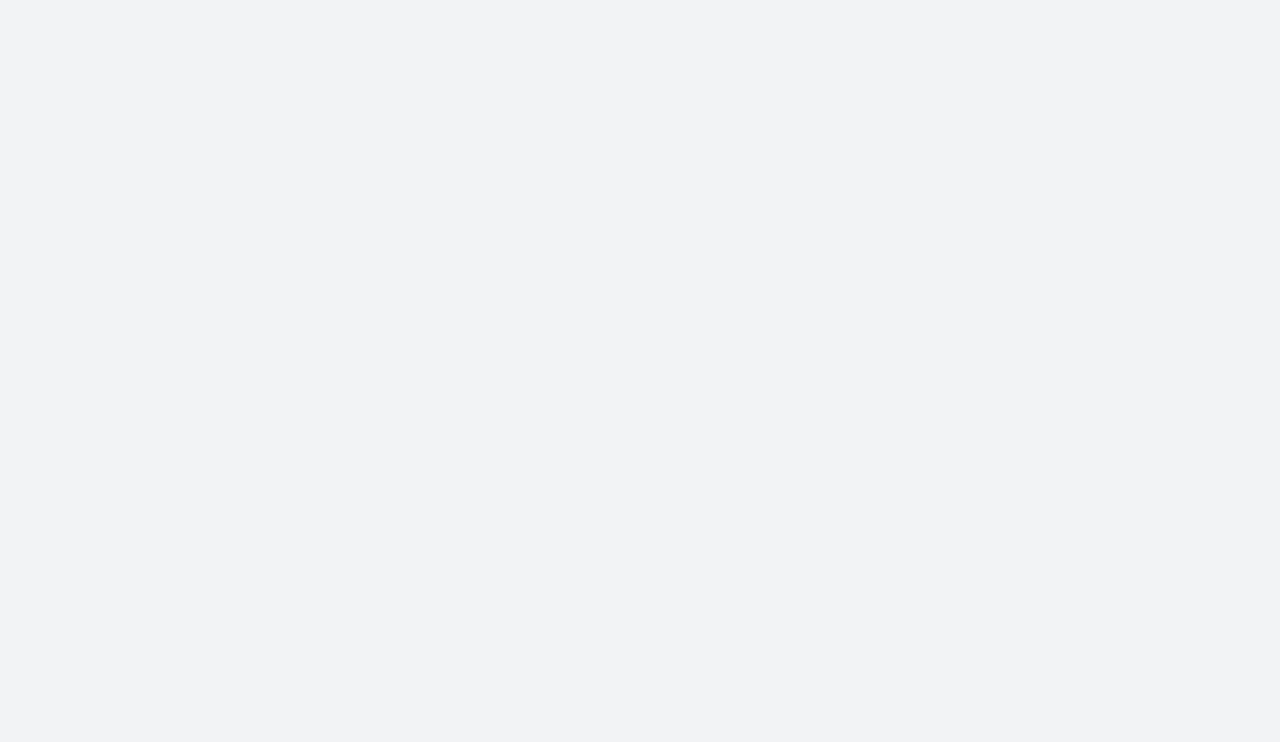
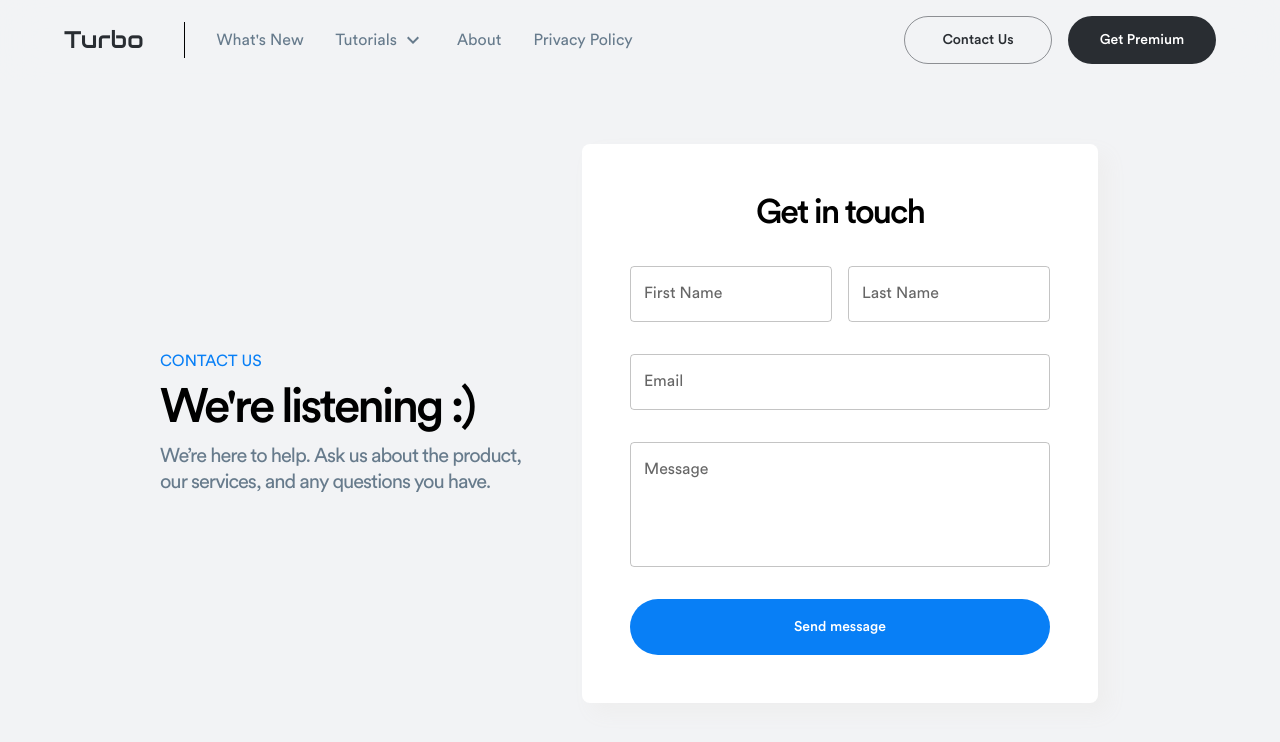
Before and after one commit to Basebolt/turbo-website, a React (Create React App) app: page /contact-us in a window 1280 px wide. Before the commit this address had no page. Shown: the top 742 px of the page. Built offline with nearby package versions, Linux system fonts and the light colour scheme.

Commit message:
contact page

```diff
--- a/src/App.js
+++ b/src/App.js
@@ -10,6 +10,7 @@ import { WhatsNew } from "./pages/what's-new";
 import AOS from "aos";
 import "aos/dist/aos.css"; // You can also use <link> for styles
 import { theme } from "./theme";
+import { ContactUs } from "./pages/contact-us";
 
 export default function App() {
   React.useEffect(() => {
@@ -28,6 +29,7 @@ export default function App() {
             <Route path="what's-new" element={<WhatsNew />} />
             <Route path="about" element={<About />} />
             <Route path="privacy-policy" element={<PrivacyPolicy />} />
+            <Route path="contact-us" element={<ContactUs />} />
           </Route>
         </Routes>
       </BrowserRouter>
--- a/src/components/Navbar/CTABtnGroup/index.js
+++ b/src/components/Navbar/CTABtnGroup/index.js
@@ -1,3 +1,4 @@
+import { Link } from "react-router-dom";
 import { Button } from "../../Button";
 
 export const CTABtnGroup = () => {
@@ -7,9 +8,11 @@ export const CTABtnGroup = () => {
   };
   return (
     <>
-      <Button variant="outlined" {...styleProps}>
-        Contact Us
-      </Button>
+      <Link to="/contact-us" style={{ textDecoration: "none" }}>
+        <Button variant="outlined" {...styleProps}>
+          Contact Us
+        </Button>
+      </Link>
       <Button variant="contained" {...styleProps}>
         Get Premium
       </Button>
--- /dev/null
+++ b/src/pages/contact-us.js
@@ -0,0 +1,118 @@
+import {
+  Grid,
+  Stack,
+  TextField,
+  Typography,
+  useMediaQuery,
+} from "@mui/material";
+import { Button } from "../components/Button";
+
+export const ContactUs = () => {
+  const b1 = useMediaQuery("(max-width:600px)");
+
+  return (
+    <>
+      <Grid
+        container
+        width={b1 ? "90%" : "75%"}
+        m="auto"
+        my={4}
+        justifyContent="center"
+        alignItems="center"
+        direction="row"
+      >
+        <Grid item lg={5} width="100%">
+          <Stack spacing={1}>
+            <Typography
+              variant="p"
+              color="primary.main"
+              sx={{ textTransform: "uppercase" }}
+            >
+              Contact us
+            </Typography>
+            <Typography
+              variant={b1 ? "h4" : "h3"}
+              sx={{
+                fontWeight: 500,
+              }}
+            >
+              We're listening :)
+            </Typography>
+            <Typography
+              variant="h6"
+              sx={{
+                fontWeight: 400,
+                color: "grey.main",
+              }}
+            >
+              We’re here to help. Ask us about the product,
+              <br /> our services, and any questions you have.
+            </Typography>
+          </Stack>
+        </Grid>
+        <Grid item lg={7} width="100%">
+          <form name="contact" method="POST" data-netlify="true">
+            <Stack
+              p={6}
+              spacing={4}
+              bgcolor="white.main"
+              justifyContent="center"
+              alignItems="center"
+              borderRadius={2}
+              width={b1 ? "100%" : "420px"}
+              m="auto"
+              my={4}
+              sx={{
+                boxShadow: "10px 10px 20px #eee",
+                boxSizing: b1 ? "border-box" : "",
+              }}
+            >
+              <Typography
+                variant="h4"
+                sx={{
+                  fontWeight: 500,
+                }}
+              >
+                Get in touch
+              </Typography>
+              <Stack direction="row" spacing={2}>
+                <TextField
+                  sx={{ width: "100%" }}
+                  label="First Name"
+                  name="first-name"
+                  variant="outlined"
+                />
+                <TextField
+                  sx={{ width: "100%" }}
+                  label="Last Name"
+                  name="last-name"
+                  variant="outlined"
+                />
+              </Stack>
+              <TextField
+                sx={{ width: "100%" }}
+                label="Email"
+                name="email"
+                variant="outlined"
+              />
+              <TextField
+                sx={{ width: "100%" }}
+                label="Message"
+                name="message"
+                rows={4}
+                variant="outlined"
+                multiline
+              />
+              <Button
+                variant="contained"
+                sx={{ height: "56px !important", width: "100%" }}
+              >
+                Send message
+              </Button>
+            </Stack>
+          </form>
+        </Grid>
+      </Grid>
+    </>
+  );
+};
--- a/src/pages/privacy-policy.js
+++ b/src/pages/privacy-policy.js
@@ -43,6 +43,7 @@ export const PrivacyPolicy = () => {
               </Typography>
             </div>
           </Stack>
+
           <Stack>
             <Typography
               variant="h6"
```
